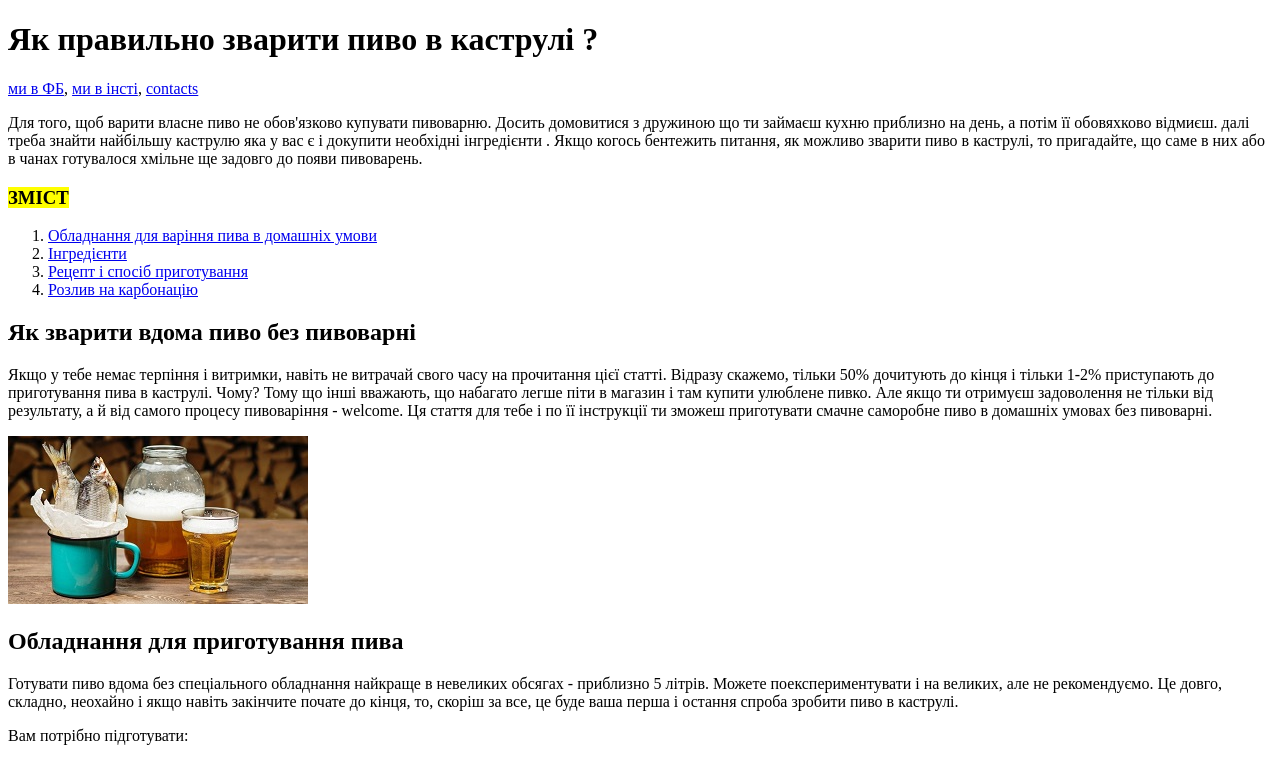
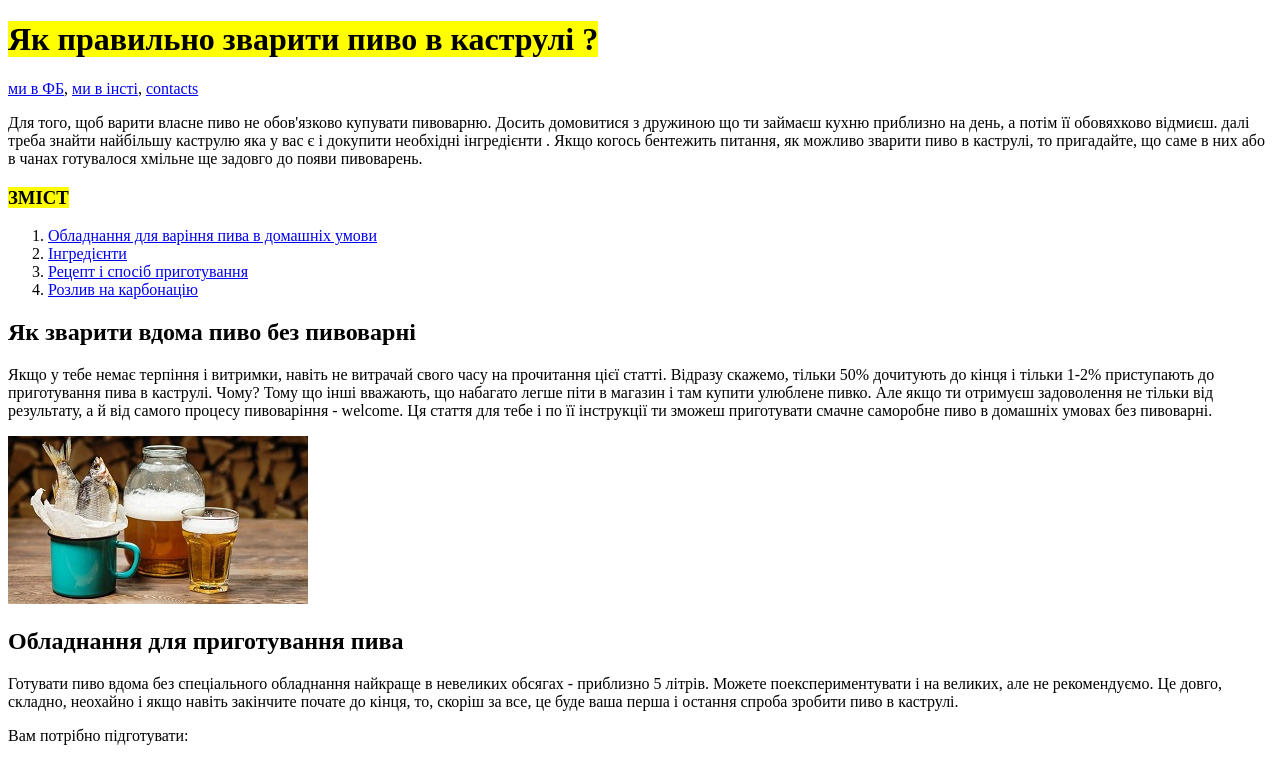
Before and after one commit to kymAndri/Lessons, a plain HTML site: page lesson_2/index.html in a window 1280 px wide. Shown: the top 758 px of the page. Drawn offline with Linux system fonts and the light colour scheme.

Commit message:
Update index.html

```diff
--- a/lesson_2/index.html
+++ b/lesson_2/index.html
@@ -8,7 +8,7 @@
 </head>
 <body>
 	<header>
-		<h1>Як правильно зварити пиво в каструлі ?</h1>
+		<h1><mark>Як правильно зварити пиво в каструлі ?</mark></h1>
 		<span><a href="https://uk-ua.facebook.com/" target="_blank"> ми в ФБ</a>,
 				<a href="https://www.instagram.com/" target="_blank"> ми в інсті</a>,
 				<a href="#link-5">contacts</a>
```
